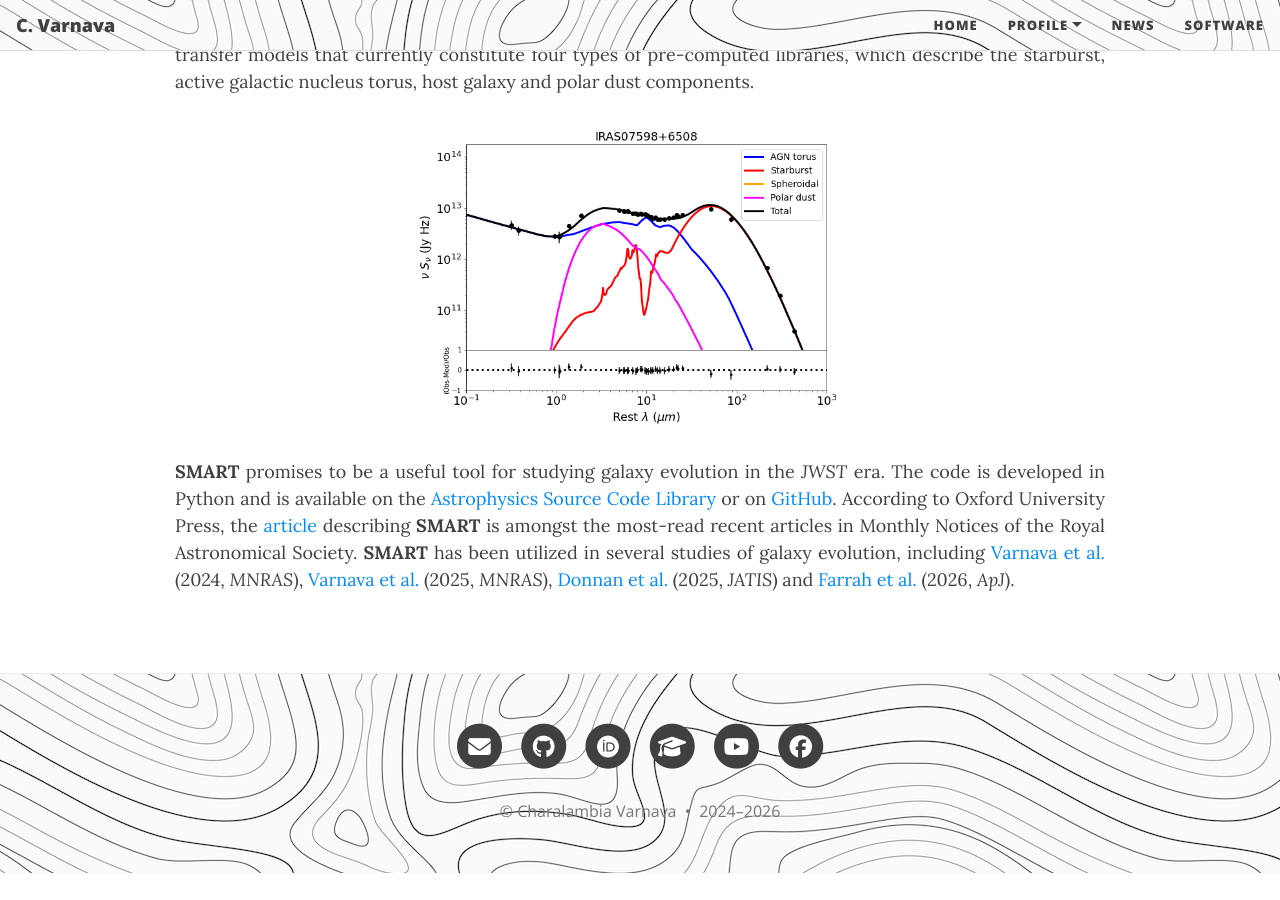
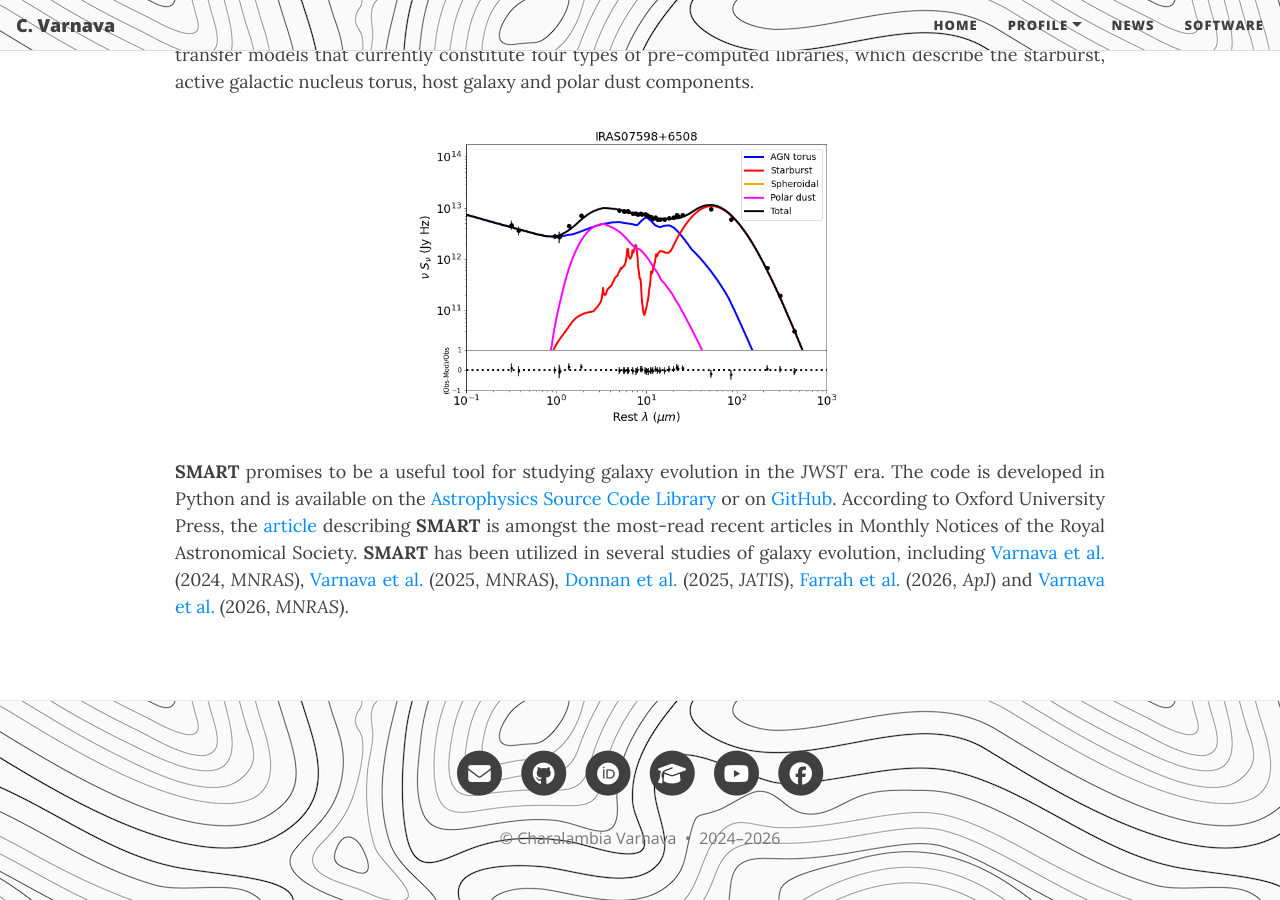
Before and after one commit to ch-var/ch-var.github.io, a Jekyll site: the page built from software.html, in a window 1280 px wide and 900 px high, scrolled down 720 px. Built offline with Jekyll 4.4.1, drawn with Linux system fonts in a browser that asks for light colours; before the commit the page ends 1593 px from its top, so only the background shows below that.

Commit message:
Update software.html

```diff
--- a/software.html
+++ b/software.html
@@ -32,4 +32,4 @@
 <img src="/assets/img/IRAS07598+6508_CYGNUS.png" width="50%" height="50%">
 </p>
 
-<p align='justify'><b>SMART</b> promises to be a useful tool for studying galaxy evolution in the <i>JWST</i> era. The code is developed in Python and is available on the <a href="https://www.ascl.net/2406.003">Astrophysics Source Code Library</a> or on <a href="https://github.com/ch-var/SMART">GitHub</a>. According to Oxford University Press, the <a href="https://doi.org/10.1093/mnras/stae1141">article</a> describing <b>SMART</b> is amongst the most-read recent articles in Monthly Notices of the Royal Astronomical Society. <b>SMART</b> has been utilized in several studies of galaxy evolution, including <a href="https://doi.org/10.1093/mnras/stae2221">Varnava et al.</a> (2024, <i>MNRAS</i>), <a href="https://doi.org/10.1093/mnras/staf319">Varnava et al.</a> (2025, <i>MNRAS</i>), <a href="https://doi.org/10.1117/1.JATIS.11.3.031606">Donnan et al.</a> (2025, <i>JATIS</i>) and <a href="https://doi.org/10.3847/1538-4357/ae21cd">Farrah et al.</a> (2026, <i>ApJ</i>).</p>
+<p align='justify'><b>SMART</b> promises to be a useful tool for studying galaxy evolution in the <i>JWST</i> era. The code is developed in Python and is available on the <a href="https://www.ascl.net/2406.003">Astrophysics Source Code Library</a> or on <a href="https://github.com/ch-var/SMART">GitHub</a>. According to Oxford University Press, the <a href="https://doi.org/10.1093/mnras/stae1141">article</a> describing <b>SMART</b> is amongst the most-read recent articles in Monthly Notices of the Royal Astronomical Society. <b>SMART</b> has been utilized in several studies of galaxy evolution, including <a href="https://doi.org/10.1093/mnras/stae2221">Varnava et al.</a> (2024, <i>MNRAS</i>), <a href="https://doi.org/10.1093/mnras/staf319">Varnava et al.</a> (2025, <i>MNRAS</i>), <a href="https://doi.org/10.1117/1.JATIS.11.3.031606">Donnan et al.</a> (2025, <i>JATIS</i>), <a href="https://doi.org/10.3847/1538-4357/ae21cd">Farrah et al.</a> (2026, <i>ApJ</i>) and <a href="https://doi.org/10.1093/mnras/stag795">Varnava et al.</a> (2026, <i>MNRAS</i>).</p>
```
